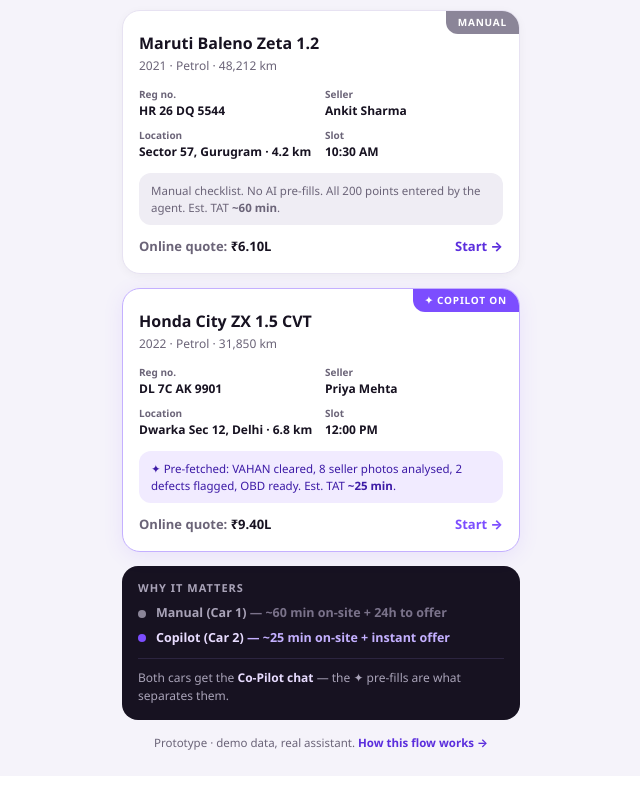
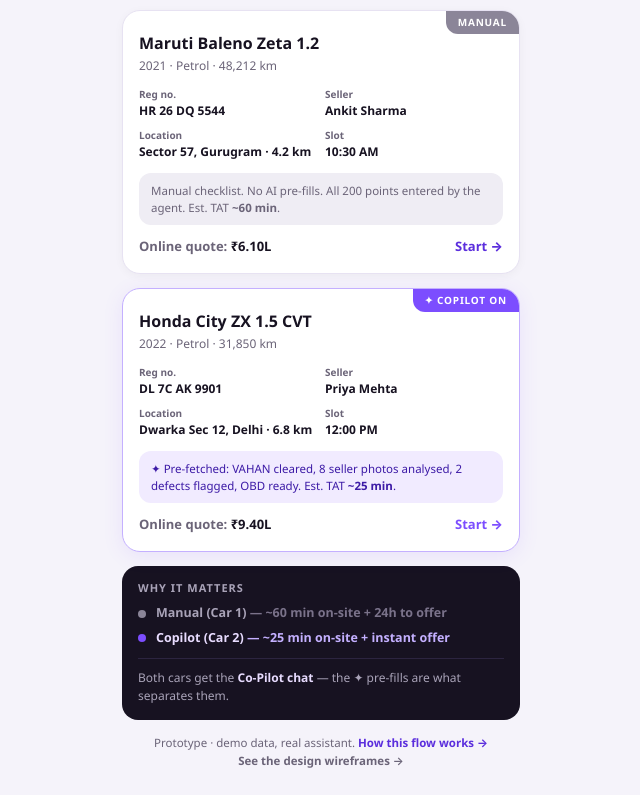
Before and after one commit to rohankhullar24-oss/product-with-rohan, a Next.js app: page /carbecho in a window 1280 px wide. Shown: the part 186-981 px from the top of the page, without its empty margins (319-959 px from the left). Built offline with nearby package versions, Linux system fonts and the light colour scheme.

Commit message:
Add design wireframe link to CarBecho job list
Links out to the published interaction-flow wireframes alongside the
existing "How this flow works" link.

```diff
--- a/src/app/carbecho/CarBechoFlow.tsx
+++ b/src/app/carbecho/CarBechoFlow.tsx
@@ -799,6 +799,15 @@ export default function CarBechoFlow() {
           <Link href="/inspector" style={{ color: C.purple, fontWeight: 700 }}>
             How this flow works →
           </Link>
+          <br />
+          <a
+            href="https://claude.ai/code/artifact/0502a061-7a51-4111-9e7a-65cb782b6bf4"
+            target="_blank"
+            rel="noopener noreferrer"
+            style={{ color: C.sub, fontWeight: 600 }}
+          >
+            See the design wireframes →
+          </a>
         </div>
       </div>
     </Shell>
```
